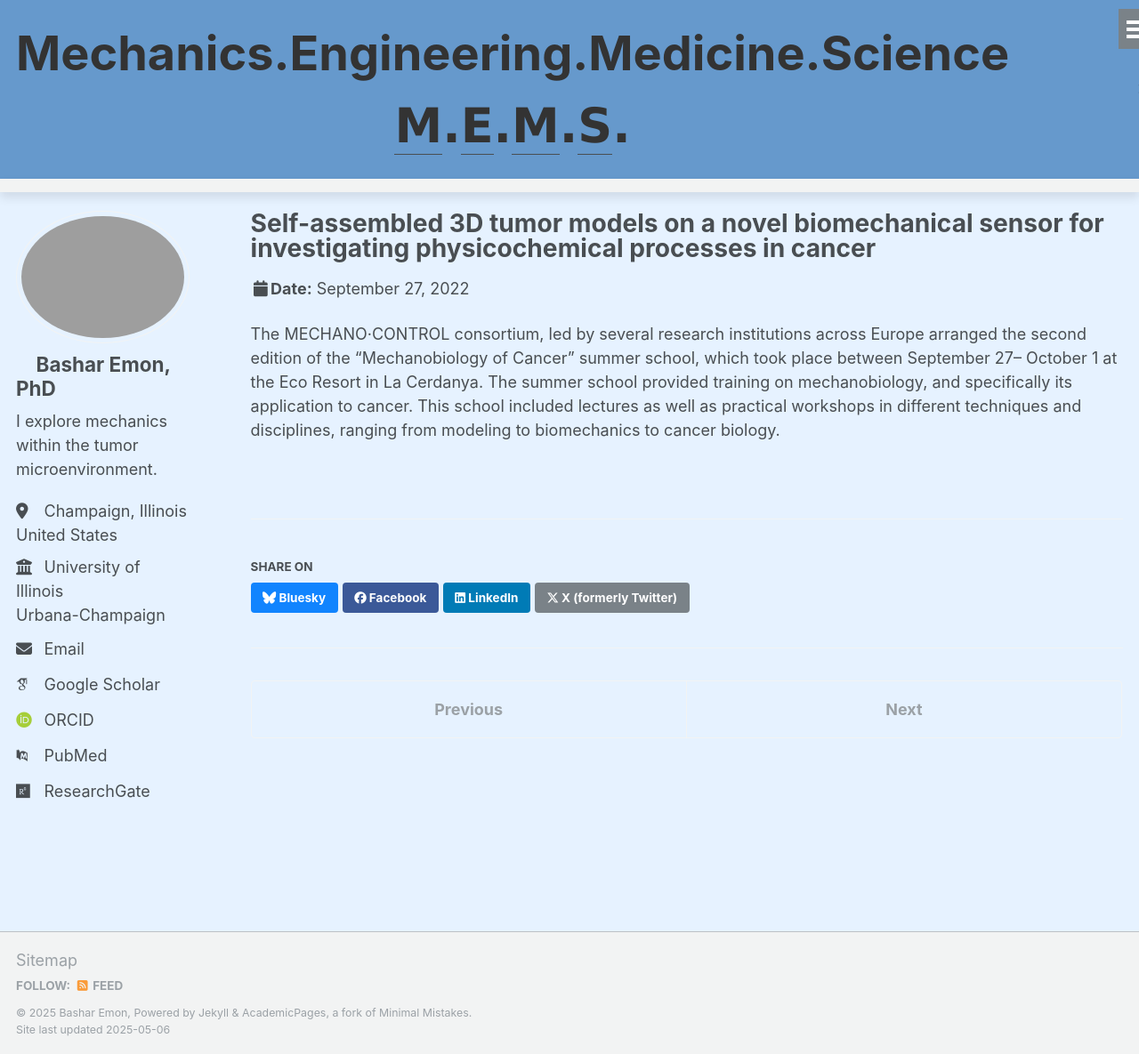
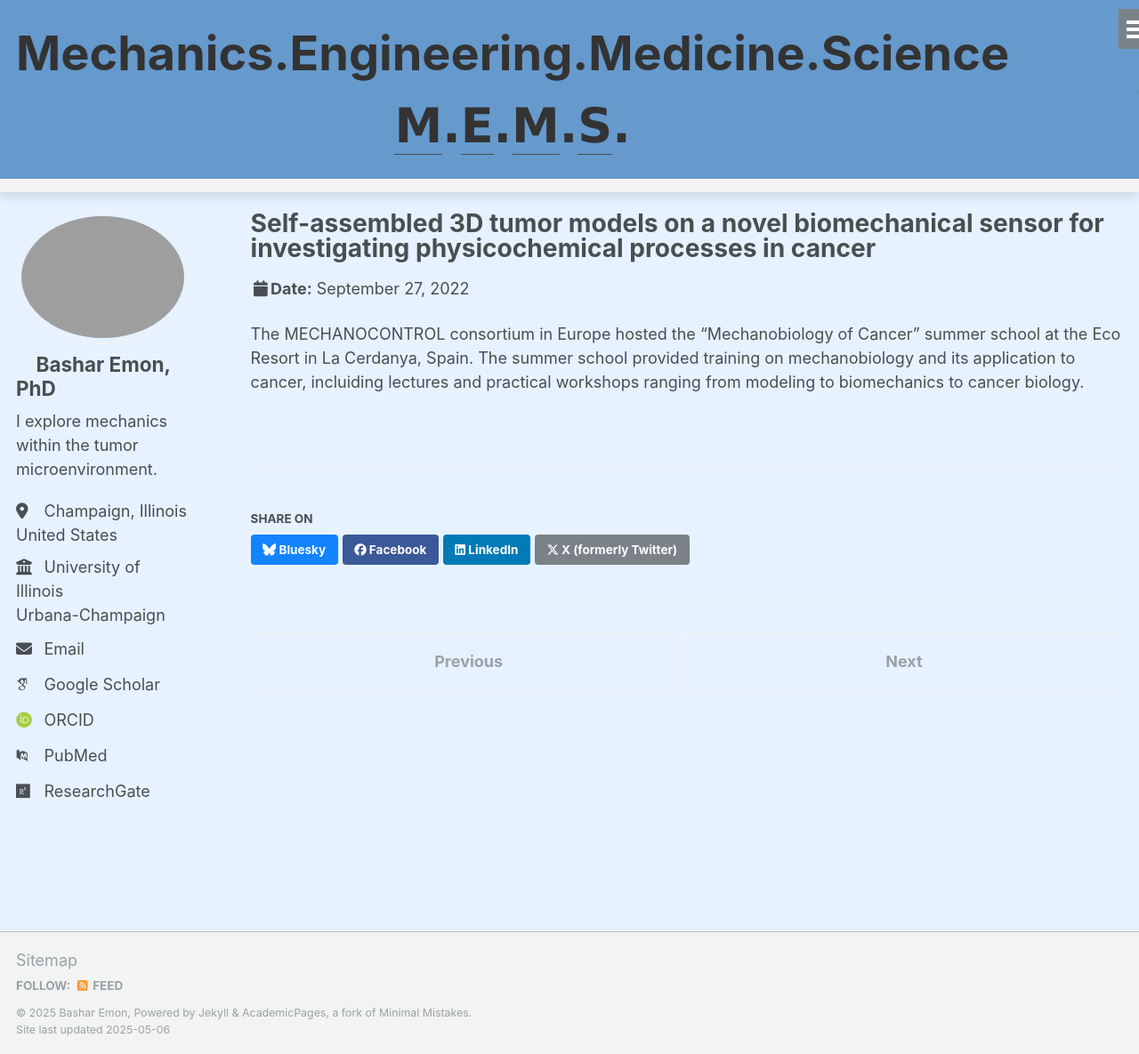
Before and after one commit to BasharEmon/BasharEmon.github.io, a Jekyll site: the page built from _talks/Spain_2022.md, in a window 1280 px wide and 1185 px high. Shown: the whole window at 89% size. Built offline with Jekyll 4.4.1, drawn with Linux system fonts in a browser that asks for light colours; some web fonts are replaced.

Commit message:
Update Spain_2022.md

```diff
--- a/_talks/Spain_2022.md
+++ b/_talks/Spain_2022.md
@@ -8,5 +8,5 @@ date: 2022-09-27
 location: "Prullans, Barcelona, Spain"
 ---
 
-The MECHANO·CONTROL consortium, led by several research institutions across Europe arranged the second edition of the “Mechanobiology of Cancer” summer school, which took place between September 27– October 1 at the Eco Resort in La Cerdanya.
-The summer school provided training on mechanobiology, and specifically its application to cancer. This school included lectures as well as practical workshops in different techniques and disciplines, ranging from modeling to biomechanics to cancer biology.
+The MECHANOCONTROL consortium in Europe hosted the “Mechanobiology of Cancer” summer school at the Eco Resort in La Cerdanya, Spain.
+The summer school provided training on mechanobiology and its application to cancer, incluiding lectures and practical workshops ranging from modeling to biomechanics to cancer biology.
```
